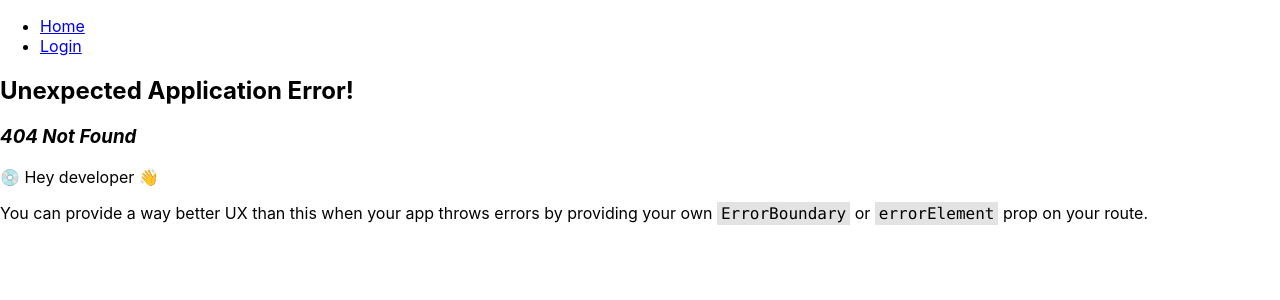
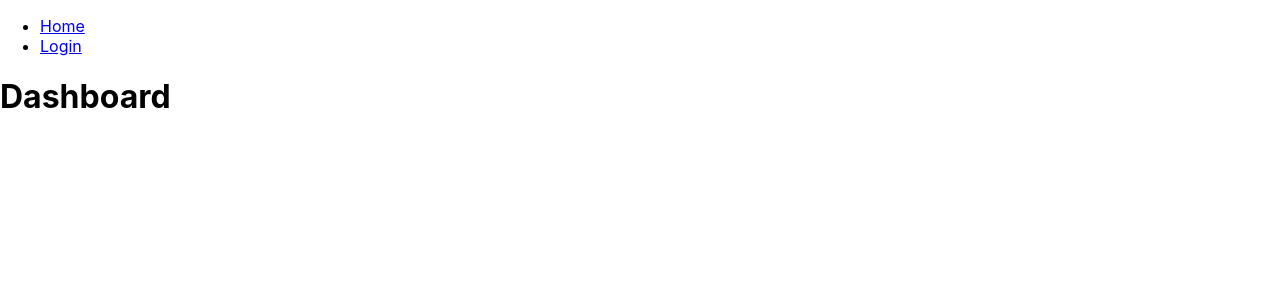
Before and after one commit to victormusembi11/drf-react-social-auth, a React (Create React App) app in the folder frontend/: page /dashboard in a window 1280 px wide. Before the commit this address had no page. Shown: the top 300 px of the page. Built offline with nearby package versions, Linux system fonts and the light colour scheme.

Commit message:
initialised dashbord page

```diff
--- a/frontend/src/index.js
+++ b/frontend/src/index.js
@@ -4,6 +4,7 @@
 import App from "./App";
 import reportWebVitals from "./reportWebVitals";
 import Login from "./pages/login";
+import Dashboard from "./pages/dashboard";
 import Nav from "./components/nav";
 import { createBrowserRouter, RouterProvider } from "react-router-dom";
 import { GoogleOAuthProvider } from "@react-oauth/google";
@@ -16,6 +17,10 @@
   {
     path: "/login",
     element: <Login />,
+  },
+  {
+    path: "/dashboard",
+    element: <Dashboard />,
   },
 ]);
 
--- /dev/null
+++ b/frontend/src/pages/dashboard.jsx
@@ -0,0 +1,7 @@
+export default function Dashboard() {
+  return (
+    <div>
+      <h1>Dashboard</h1>
+    </div>
+  );
+}
```
